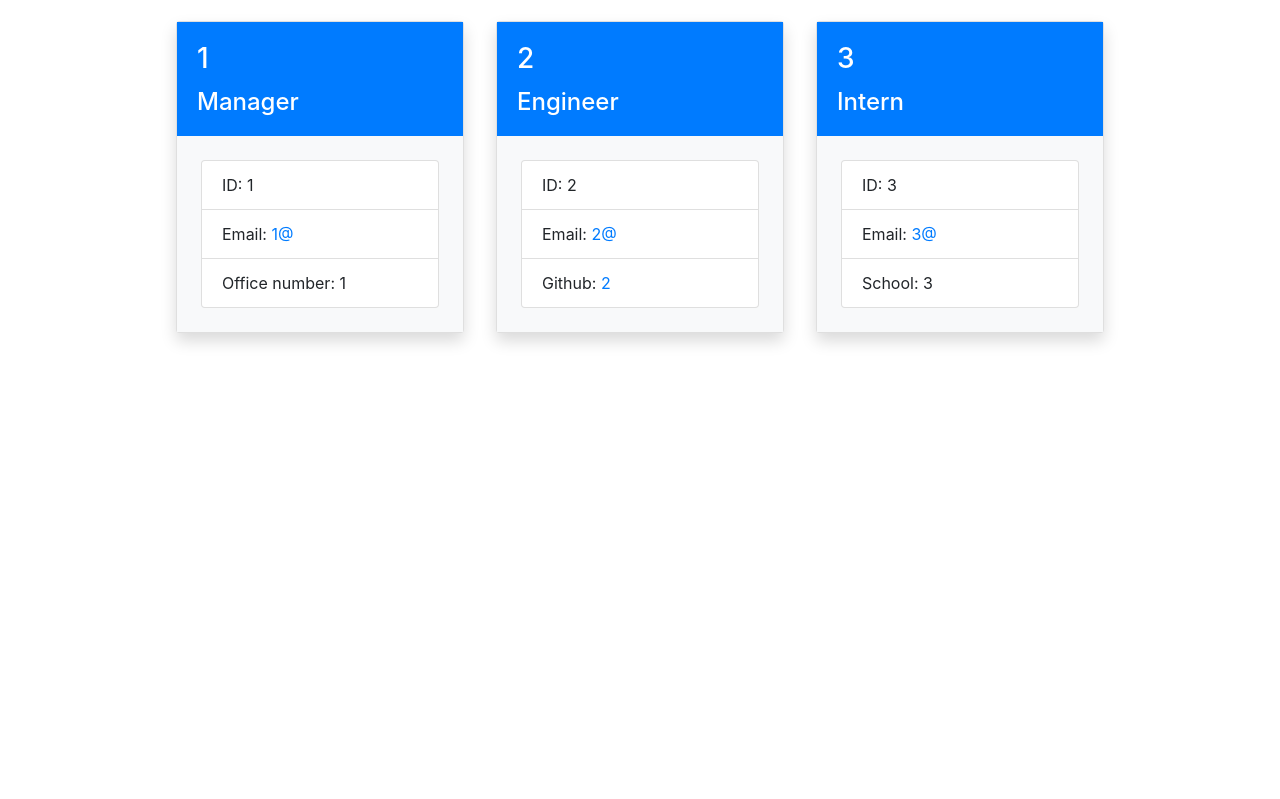
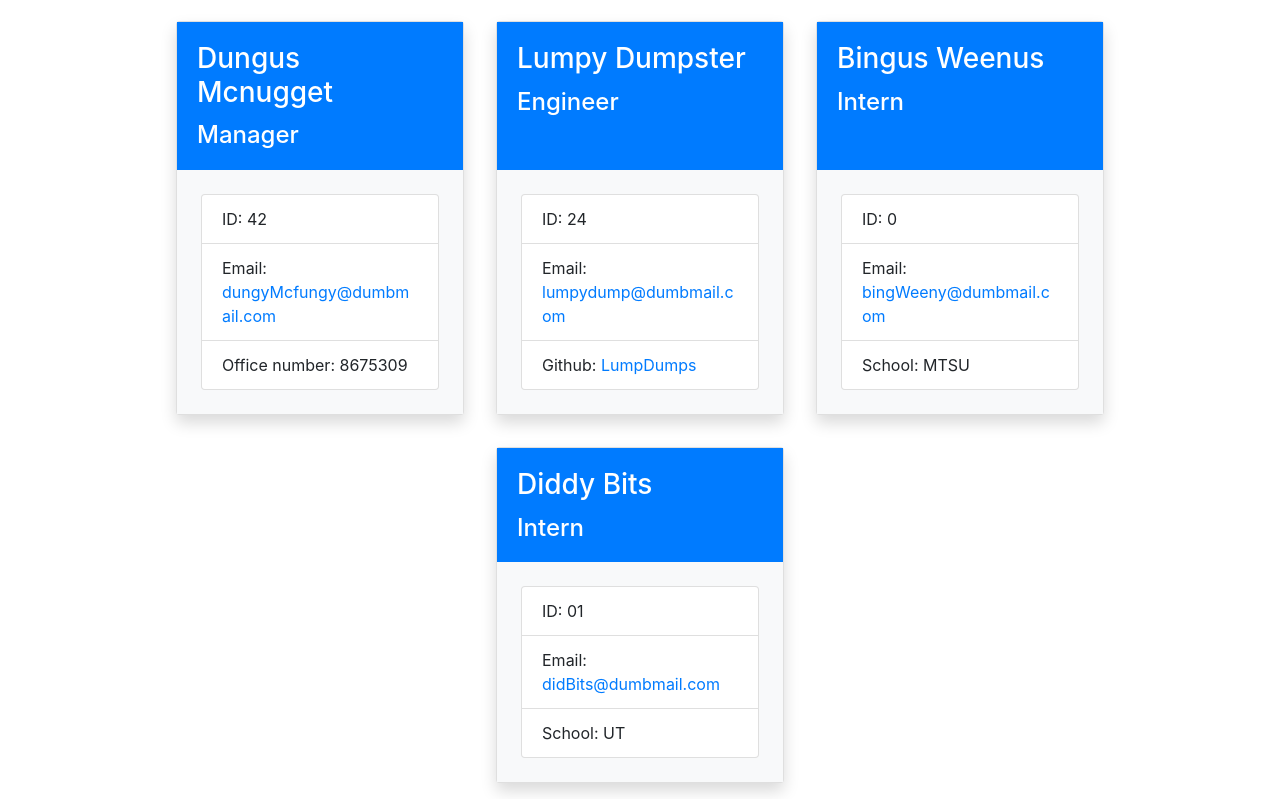
Before and after one commit to BeatyPete/employee-stalker, a website: page dist/index.html in a window 1280 px wide. Shown: the part 147-946 px from the top of the page. Before the commit the page ends 800 px from the top, so only its background shows below. Drawn offline with nearby package versions, Linux system fonts and the light colour scheme.

Commit message:
changed html in dist

```diff
--- a/dist/index.html
+++ b/dist/index.html
@@ -19,48 +19,64 @@
 
             <div class="card shadow m-3" style="width: 18rem;">
                 <div class="card-body bg-primary text-white">
-                    <h3 class="card-title">1</h3>
+                    <h3 class="card-title">Dungus Mcnugget</h3>
                     <h4 class="card-text">Manager</h4>
                 </div>
                 <div class="bg-light">
                     <ul class="list-group p-4">
-                        <li class="list-group-item">ID: 1</li>
+                        <li class="list-group-item">ID: 42</li>
                         <li class="list-group-item">Email:
-                            <a href = "mailto: 1@">1@</a>
+                            <a href = "mailto: dungyMcfungy@dumbmail.com">dungyMcfungy@dumbmail.com</a>
                         </li>
-                        <li class="list-group-item">Office number: 1</li>
+                        <li class="list-group-item">Office number: 8675309</li>
                     </ul>
                 </div>
             </div>
 
             <div class="card shadow m-3" style="width: 18rem;">
                 <div class="card-body bg-primary text-white">
-                    <h3 class="card-title">2</h3>
+                    <h3 class="card-title">Lumpy Dumpster</h3>
                     <h4 class="card-text">Engineer</h4>
                 </div>
                 <div class="bg-light">
                     <ul class="list-group p-4">
-                        <li class="list-group-item">ID: 2</li>
+                        <li class="list-group-item">ID: 24</li>
                         <li class="list-group-item">Email:
-                            <a href = "mailto: 2@">2@</a>
+                            <a href = "mailto: lumpydump@dumbmail.com">lumpydump@dumbmail.com</a>
                         </li>
-                        <li class="list-group-item">Github: <a href='https://github.com/2'>2</a></li>
+                        <li class="list-group-item">Github: <a href='https://github.com/LumpDumps'>LumpDumps</a></li>
                     </ul>
                 </div>
             </div>
 
             <div class="card shadow m-3" style="width: 18rem;">
                 <div class="card-body bg-primary text-white">
-                    <h3 class="card-title">3</h3>
+                    <h3 class="card-title">Bingus Weenus</h3>
                     <h4 class="card-text">Intern</h4>
                 </div>
                 <div class="bg-light">
                     <ul class="list-group p-4">
-                        <li class="list-group-item">ID: 3</li>
+                        <li class="list-group-item">ID: 0</li>
                         <li class="list-group-item">Email:
-                            <a href = "mailto: 3@">3@</a>
+                            <a href = "mailto: bingWeeny@dumbmail.com">bingWeeny@dumbmail.com</a>
                         </li>
-                        <li class="list-group-item">School: 3</li>
+                        <li class="list-group-item">School: MTSU</li>
+                    </ul>
+                </div>
+            </div>
+
+            <div class="card shadow m-3" style="width: 18rem;">
+                <div class="card-body bg-primary text-white">
+                    <h3 class="card-title">Diddy Bits</h3>
+                    <h4 class="card-text">Intern</h4>
+                </div>
+                <div class="bg-light">
+                    <ul class="list-group p-4">
+                        <li class="list-group-item">ID: 01</li>
+                        <li class="list-group-item">Email:
+                            <a href = "mailto: didBits@dumbmail.com">didBits@dumbmail.com</a>
+                        </li>
+                        <li class="list-group-item">School: UT</li>
                     </ul>
                 </div>
             </div>
```
